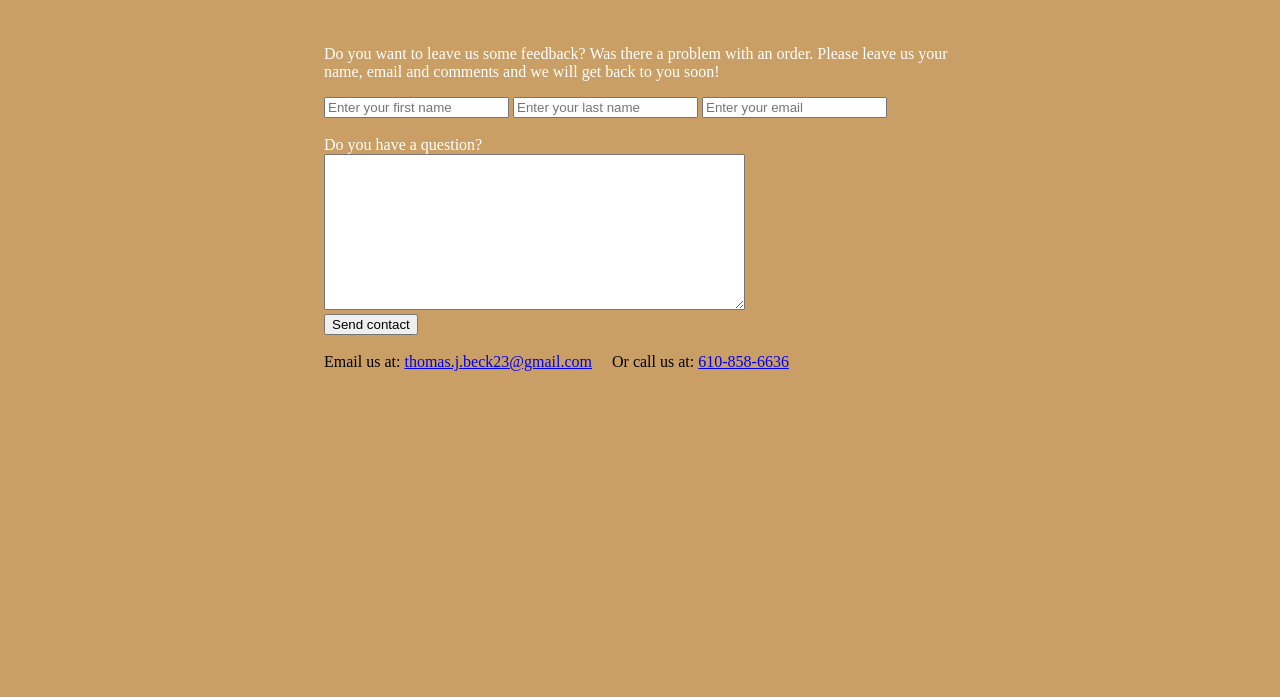
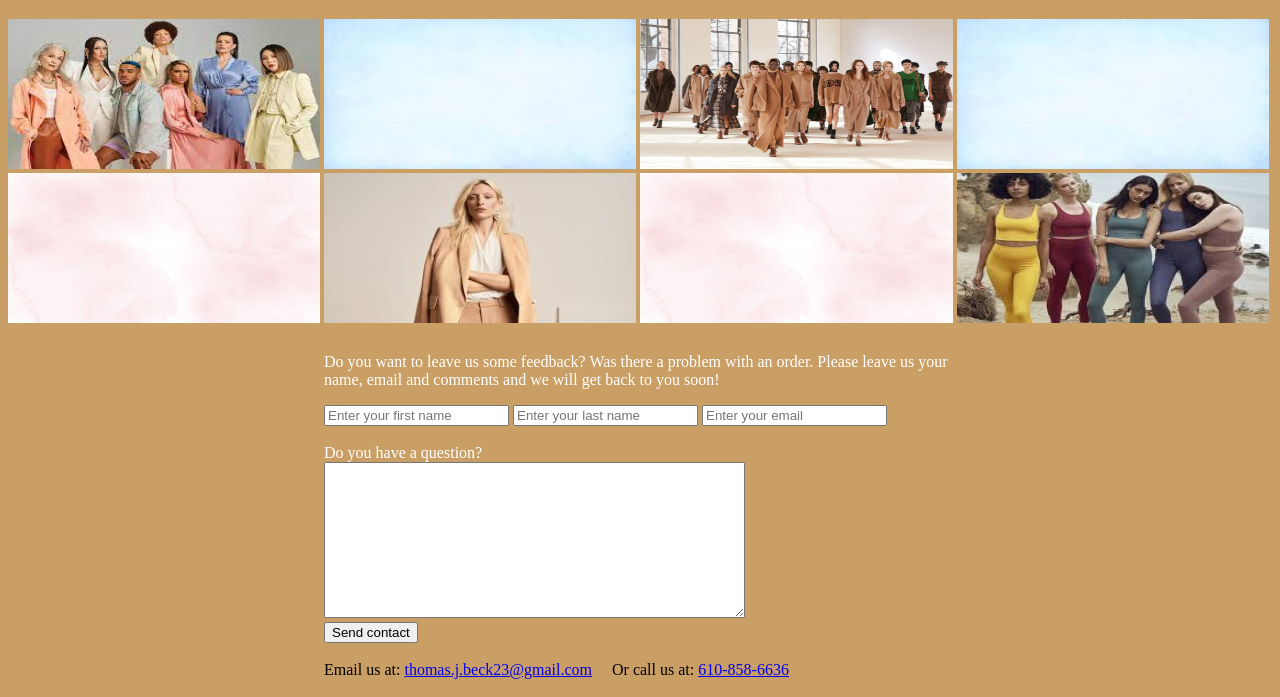
Before and after one commit to tjb6295/Deploying-to-Heroku-, a website: page public/contact.html in a window 1280 px wide. Shown: the part 115-812 px from the top of the page. Drawn offline with nearby package versions, Linux system fonts and the light colour scheme; no server answers.

Commit message:
contact-us-changes commit

```diff
--- a/public/contact.html
+++ b/public/contact.html
@@ -40,6 +40,27 @@
 
     <form onsubmit="return false"></form>
 
+    <tr>
+        <td></td>
+        <td></td>
+        <td><img src="images/IST-256-Home-Page-Image.jpeg" alt="fashion" class="responsive">
+        </td>
+        <td><img src="images/IST-256-Home-Page-Image6.jpeg" alt="fashion" class="responsive">
+        </td>
+        <td><img src="images/IST-256-Home-Page-Image4.jpeg" alt="fashion" class="responsive">
+        </td>
+        <td><img src="images/IST-256-Home-Page-Image6.jpeg" alt="fashion" class="responsive">
+        </td>
+        <td><img src="images/IST-256-Home-Page-Image5.jpeg" alt="fashion" class="responsive">
+        </td>
+        <td><img src="images/IST-256-homepage-image2.jpeg" alt="fashion" class="responsive">
+        </td>
+        <td><img src="images/IST-256-Home-Page-Image5.jpeg" alt="fashion" class="responsive">
+        </td>
+        <td><img src="images/IST-256-Home-Page-Image3.jpeg" alt="fashion" class="responsive">
+        </td>
+      </tr>
+
     <div class="center">
 
         <p>Do you want to leave us some feedback? Was there a problem with an order.
```
